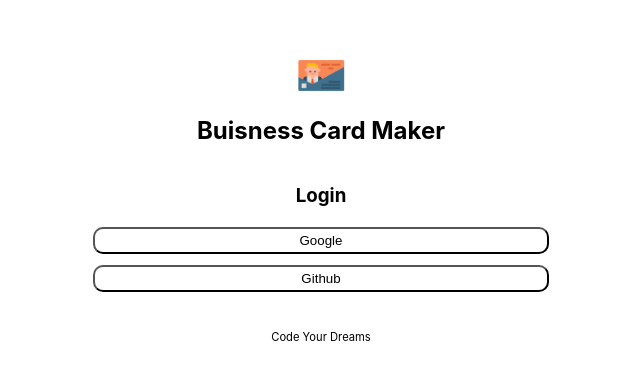
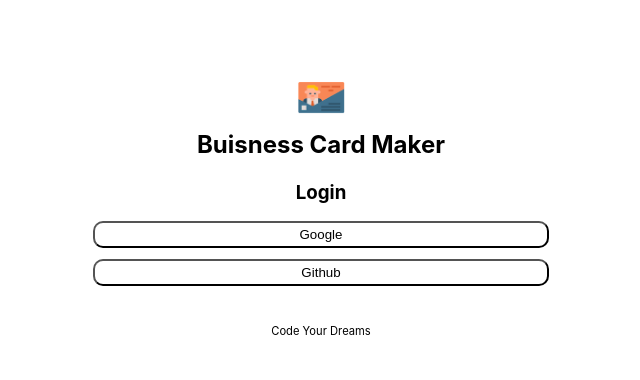
Before and after one commit to Isandaddy/Buisness-Card-Maker, a React (Create React App) app: page / in a window 1280 px wide. Shown: the part 192-572 px from the top of the page, without its empty margins (319-959 px from the left). Built offline with nearby package versions, Linux system fonts and the light colour scheme; no server answers.

Commit message:
edit readMe

```diff
--- a/src/components/header/header.module.css
+++ b/src/components/header/header.module.css
@@ -5,6 +5,10 @@
   position: relative;
   text-align: center;
   background-color: makerGreen;
+}
+
+.logo {
+  margin-top: 1em;
 }
 
 img {
--- a/src/components/login/login.module.css
+++ b/src/components/login/login.module.css
@@ -2,6 +2,7 @@
 
 h1 {
   color: makerWhite;
+  margin: 0.5em;
 }
 
 ul {
```
Also changed, not shown: 1 other file (tests, documents, lock files or other folders).
